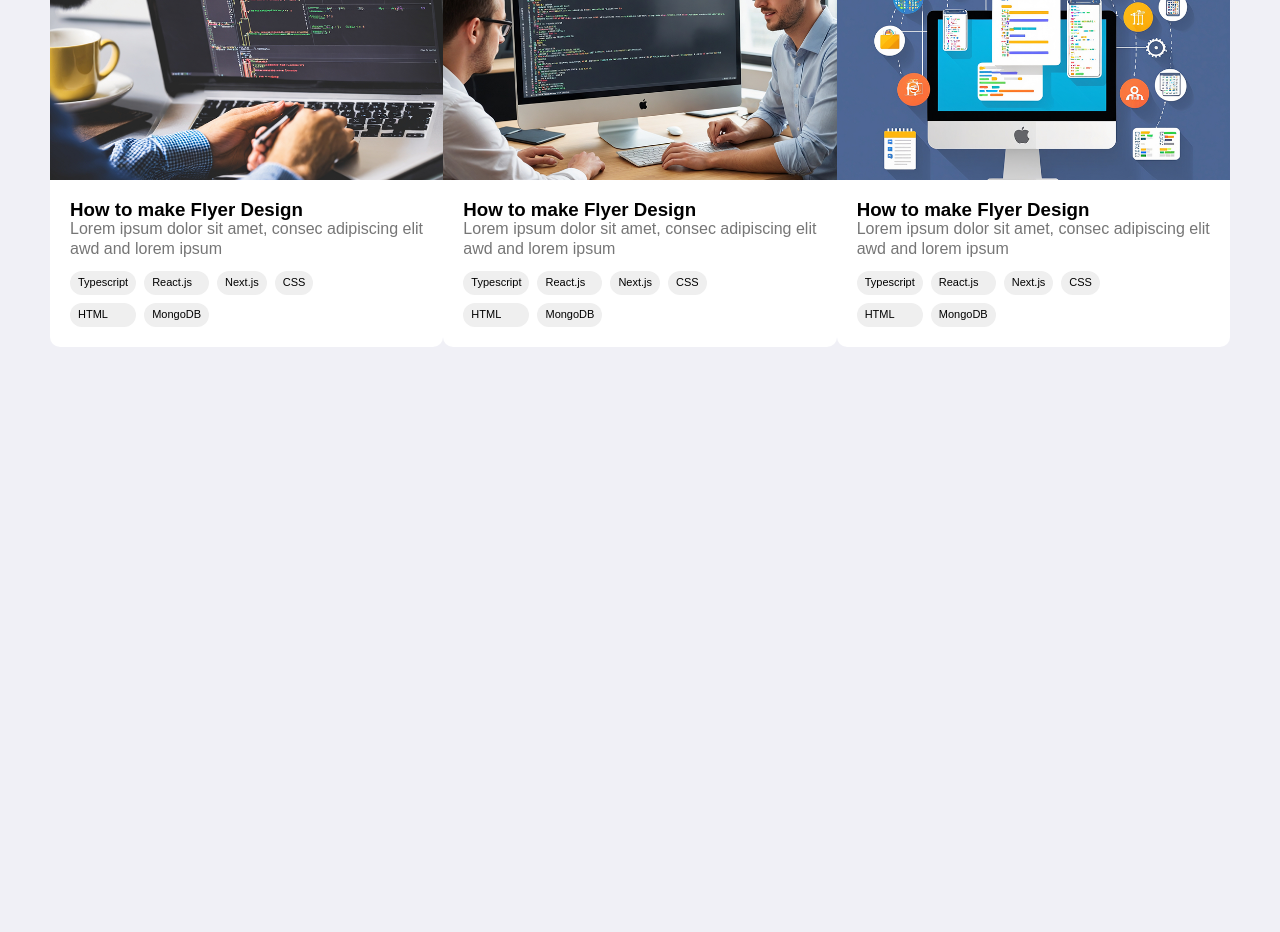
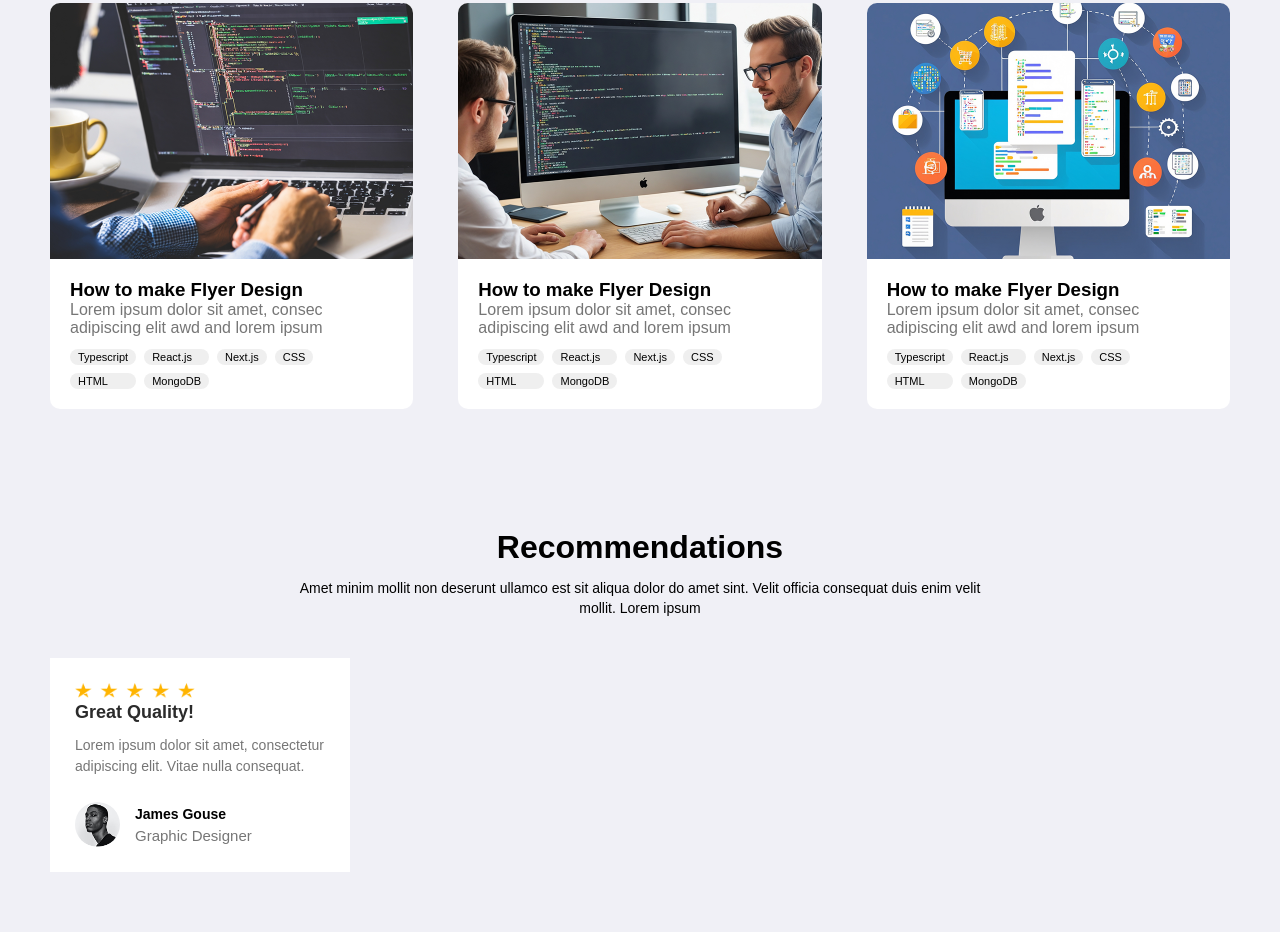
Before and after one commit to ShrishtiSingh11/JTG-Developer-Portfolio, a plain HTML site: page index.html in a window 1280 px wide. Shown: the part 1413-2345 px from the top of the page. Before the commit the page ends 1820 px from the top, so only its background shows below. Drawn offline with Linux system fonts and the light colour scheme.

Commit message:
recommendation section 1 card done

```diff
--- a/index.html
+++ b/index.html
@@ -59,7 +59,7 @@ Lorem ipsum dolor sit amet, consectetur adipiscing elit. Et, volutpat feugiat pl
 
     <section id="projects" class="projects">
         <h2>Projects</h2>
-        <p class="project-description">Amet minim mollit non deserunt ullamco est sit aliqua dolor do amet sint. Velit officia consequat duis enim velit mollit. lorem ipsum</p>
+        <p class="projects-description">Amet minim mollit non deserunt ullamco est sit aliqua dolor do amet sint. Velit officia consequat duis enim velit mollit. lorem ipsum</p>
         <div class="project-grid">
           <article class="project-card">
             <img src="assets/Image.png" alt="Project preview">
@@ -171,6 +171,37 @@ Lorem ipsum dolor sit amet, consectetur adipiscing elit. Et, volutpat feugiat pl
         </article>
         </div>
     </section>
+    <section id="recommendations" class="recommendations">
+        <div class="recommendation-heading">
+            <h2>Recommendations</h2>
+              <p>
+            Amet minim mollit non deserunt ullamco est sit aliqua dolor do amet sint.
+            Velit officia consequat duis enim velit mollit. Lorem ipsum
+        </p>
+        </div>
+        <div class="carousel">
+            <div class="review-card">
+                <div class="stars">
+                       <img src="assets/Rating.png" alt="stars">
+                </div>
+
+            <h3>Great Quality!</h3>
+
+            <p>
+                Lorem ipsum dolor sit amet, consectetur adipiscing elit.
+                Vitae nulla consequat.
+            </p>
+         <div class="reviewer">
+    <img src="assets/Profile.png" alt="James Gouse">
+
+    <div class="reviewer-info">
+        <h4>James Gouse</h4>
+        <span>Graphic Designer</span>
+    </div>
+</div>
+        </div>
+        </div>
+    </section>
     </main>
 
 </body>
--- a/style.css
+++ b/style.css
@@ -186,7 +186,7 @@ object-fit: contain;
 .project-grid {
     display: grid;
     grid-template-columns: repeat(3, 1fr);
-    gap: 0px;
+    gap: 45px;
     position: relative;
     isolation: isolate;
 }
@@ -206,16 +206,6 @@ object-fit: contain;
 
 .project-info {
     padding: 20px;
-font-weight: 500;
-font-size: 16px;
-line-height: 124%;
-letter-spacing: 0%;
-width: 267.25482177734375;
-height: 20.221603393554688;
-top: 16px;
-left: 16.08px;
-opacity: 1;
-
 }
 
 .projects-description {
@@ -231,7 +221,6 @@ opacity: 1;
     grid-template-columns: repeat(4,max-content);
     gap: 8px;
     margin-top: 12px;
-    border: 1px;
 }
 
 .project-tags span {
@@ -240,3 +229,89 @@ opacity: 1;
     border-radius: 20px;
     font-size: 11px;
 }
+
+.recommendations{
+    padding: 60px 50px;
+}
+
+.recommendation-heading{
+    text-align: center;
+    margin-bottom: 40px;
+}
+
+.recommendation-heading h2 {
+    font-size: 32px;
+    margin-bottom: 12px;
+}
+
+.recommendation-heading p {
+    max-width: 700px;
+    margin: 0 auto;
+    font-size: 14px;
+    line-height: 20px;
+}
+
+.carousel {
+    display: flex;
+    gap: 25px;
+    overflow: hidden;
+}
+
+.review-card {
+    flex: 0 0 300px;
+    background-color: white;
+    padding: 25px;
+}
+
+.stars img {
+    width: 120px;
+    height: auto;
+    object-fit: contain;
+    gap: 5px;
+}
+.review-card h3 {
+    font-size: 18px;
+    margin-bottom: 12px;
+    width: 133.3px;
+    top: 59.8px;
+    color: #2B2B2B;
+}
+
+.review-card > p {
+    font-size: 14px;
+    line-height: 21px;
+    color: #767676;
+}
+
+.reviewer {
+    display: flex;
+    align-items: center;
+    gap: 15px;
+    margin-top: 25px;
+}
+
+.reviewer img {
+    width: 45px;
+    height: 45px;
+    border-radius: 50%;
+    object-fit: cover;
+}
+
+.reviewer h4 {
+    font-size: 14px;
+    text-align: left;
+}
+
+.reviewer-info{
+    display: flex;
+    flex-direction: column;
+    gap: 5px;
+}
+
+.reviewer{
+    font-size: 14px;
+}
+.reviewer span{
+    font-size: 15px;
+    color:#767676;
+}
```
Also changed, not shown: assets/Profile (1).png (added), assets/Profile (2).png (added), assets/Profile.png (added), assets/Rating.png (added).
